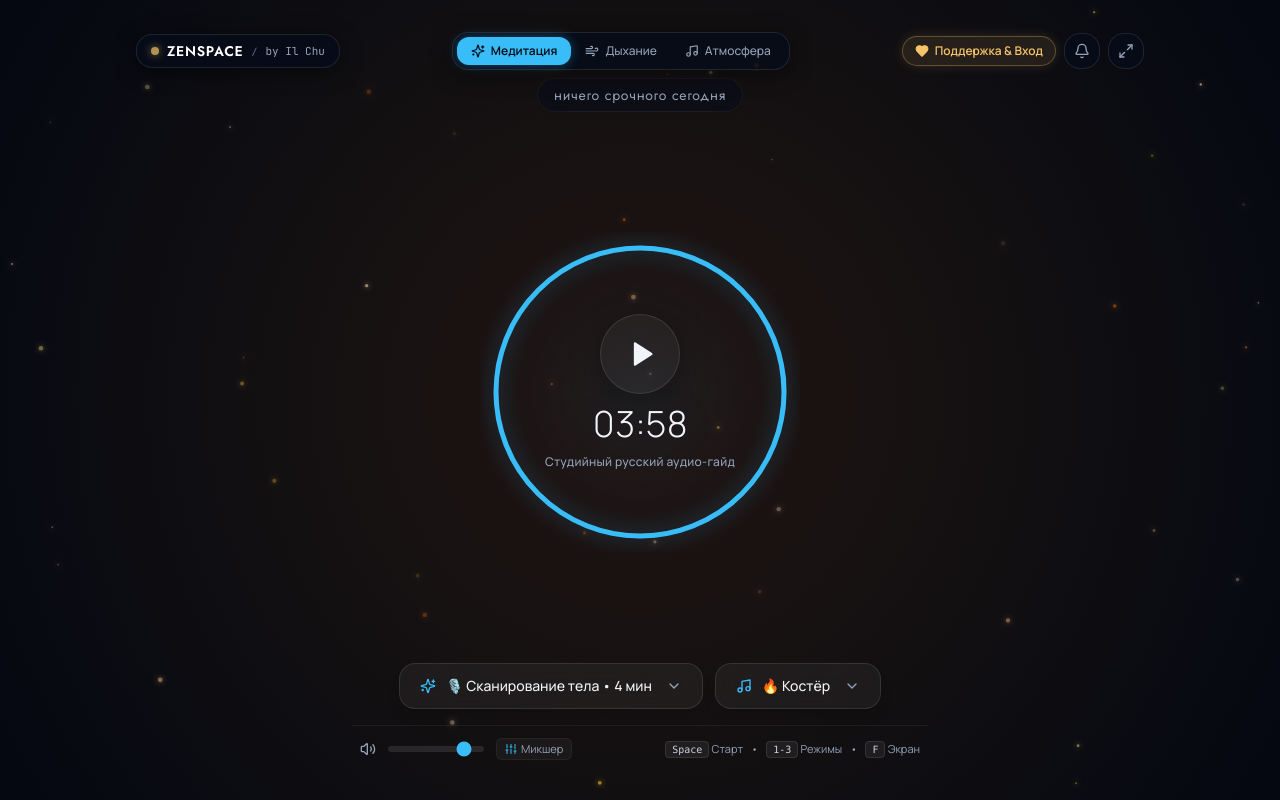
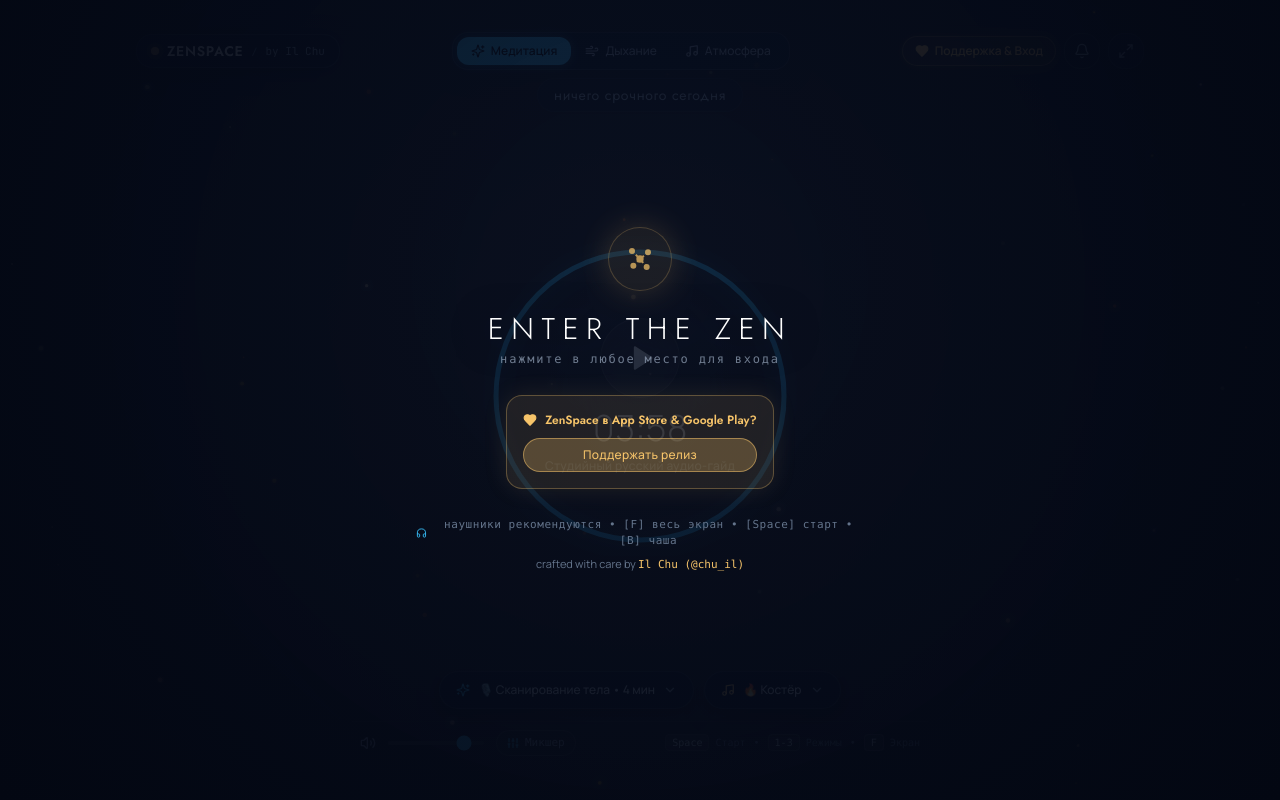
Before and after one commit to ilyachu/zenspace, a React (Vite) app: page / in a window 1280 px wide. Built offline with nearby package versions, Linux system fonts and the light colour scheme.

Commit message:
feat: add lofi-night-sky style IntroOverlay start screen and laconic button styling

```diff
--- a/src/App.tsx
+++ b/src/App.tsx
@@ -4,6 +4,7 @@
 import { CircularRing } from './components/CircularRing';
 import { FooterControls } from './components/FooterControls';
 import { AuthModal } from './components/AuthModal';
+import { IntroOverlay } from './components/IntroOverlay';
 import { audioEngine, GUIDED_TRACKS } from './services/audioEngine';
 
 const ZEN_QUOTES = [
@@ -438,14 +439,17 @@
 
   return (
     <div className="relative min-h-screen w-full flex flex-col items-center justify-between p-4 md:p-6 overflow-hidden bg-[#030712] text-[#e6edf8]">
-      {/* Theme-Adaptive Living Particle Background Canvas */}
+      {/* 1. Intro Screen Overlay in exact lofi-night-sky style */}
+      <IntroOverlay onEnter={() => {}} />
+
+      {/* 2. Theme-Adaptive Living Particle Background Canvas */}
       <ParticleCanvas
         theme={getAmbientTheme()}
         isRunning={isRunning}
         breathScale={breathHaloScale}
       />
 
-      {/* App Container */}
+      {/* 3. App Main HUD Container */}
       <div className={`relative z-10 w-full max-w-5xl h-full min-h-[92vh] flex flex-col items-center justify-between transition-opacity duration-1000 ${
         isZenDimmed ? 'opacity-15' : 'opacity-100'
       }`}>
@@ -504,7 +508,7 @@
         />
       </div>
 
-      {/* Auth & Monetization Modal */}
+      {/* 4. Auth & Monetization Modal */}
       <AuthModal
         isOpen={isAuthOpen}
         onClose={() => setIsAuthOpen(false)}
--- a/src/components/FooterControls.tsx
+++ b/src/components/FooterControls.tsx
@@ -6,27 +6,22 @@
 
 interface FooterControlsProps {
   mode: AppMode;
-  // Meditate Mode State
   meditateType: 'free' | string;
   onMeditateTypeChange: (type: 'free' | string) => void;
   meditateDuration: number;
   onMeditateDurationChange: (dur: number) => void;
   bgSound: string;
   onBgSoundChange: (soundId: string) => void;
-  // Breathe Mode State
   breathPattern: string;
   onBreathPatternChange: (pattern: string) => void;
-  // Ambient Mode State
   ambientSound: string;
   onAmbientSoundChange: (soundId: string) => void;
-  // Dual Volume Mixer
   masterVolume: number;
   onMasterVolumeChange: (vol: number) => void;
   voiceVolume: number;
   onVoiceVolumeChange: (vol: number) => void;
   ambientVolume: number;
   onAmbientVolumeChange: (vol: number) => void;
-  // Start Bell toggle
   playStartBell: boolean;
   onToggleStartBell: () => void;
 }
@@ -56,7 +51,6 @@
   const [isSoundModalOpen, setIsSoundModalOpen] = useState(false);
   const [isBreatheModalOpen, setIsBreatheModalOpen] = useState(false);
 
-  // Active Practice Label
   const getPracticeLabel = () => {
     if (meditateType === 'free') {
       return `⏱️ Свободный таймер • ${Math.round(meditateDuration / 60)} мин`;
@@ -65,14 +59,12 @@
     return track ? `🎙️ ${track.title} • ${Math.round(track.duration / 60)} мин` : 'Выбрать практику';
   };
 
-  // Active Sound Label
   const getSoundLabel = (soundId: string) => {
     if (soundId === 'none') return '🤫 Тишина';
     const s = SOUNDSCAPES.find(sc => sc.id === soundId);
     return s ? `${s.icon} ${s.name}` : 'Звук природы';
   };
 
-  // Active Breath Label
   const getBreathLabel = () => {
     if (breathPattern === 'ru-breathing') return '🎙️ Осознанное дыхание • 8 мин';
     if (breathPattern === 'ru-breathsoundbody') return '🎙️ Дыхание и тело • 10 мин';
@@ -83,28 +75,28 @@
 
   return (
     <>
-      <footer className="w-full flex flex-col items-center gap-4 z-20 max-w-xl">
-        {/* Главный блок элегантных кнопок-триггеров */}
-        <div className="flex items-center justify-center gap-3 w-full flex-wrap">
+      <footer className="w-full flex flex-col items-center gap-3 z-20 max-w-xl pb-1">
+        {/* Главный блок элегантных glass-pill кнопок в стиле lofi-night-sky */}
+        <div className="flex items-center justify-center gap-2.5 w-full flex-wrap">
           {/* 1. Режим: Медитация */}
           {mode === 'meditate' && (
             <>
               <button
                 onClick={() => setIsPracticeModalOpen(true)}
-                className="flex items-center gap-2.5 bg-white/[0.05] hover:bg-white/[0.1] border border-white/10 text-slate-100 text-xs md:text-sm font-medium px-5 py-3 rounded-2xl backdrop-blur-xl shadow-lg transition-all duration-200 hover:scale-[1.02] hover:border-sky-400/50"
+                className="flex items-center gap-2 bg-[#060c1a]/80 hover:bg-[#060c1a] border border-white/10 hover:border-[#f6c46a]/40 text-[#e6edf8] text-xs font-medium px-4 py-2.5 rounded-full backdrop-blur-xl shadow-[0_4px_20px_rgba(0,0,0,0.5)] transition-all duration-200 hover:scale-[1.02]"
               >
-                <Sparkles className="w-4 h-4 text-sky-400" />
-                <span>{getPracticeLabel()}</span>
-                <ChevronDown className="w-4 h-4 text-slate-400 ml-1" />
+                <Sparkles className="w-3.5 h-3.5 text-[#38bdf8]" />
+                <span className="font-['Manrope',sans-serif]">{getPracticeLabel()}</span>
+                <ChevronDown className="w-3.5 h-3.5 text-[#94a3b8]" />
               </button>
 
               <button
                 onClick={() => setIsSoundModalOpen(true)}
-                className="flex items-center gap-2.5 bg-white/[0.05] hover:bg-white/[0.1] border border-white/10 text-slate-100 text-xs md:text-sm font-medium px-5 py-3 rounded-2xl backdrop-blur-xl shadow-lg transition-all duration-200 hover:scale-[1.02] hover:border-sky-400/50"
+                className="flex items-center gap-2 bg-[#060c1a]/80 hover:bg-[#060c1a] border border-white/10 hover:border-[#f6c46a]/40 text-[#e6edf8] text-xs font-medium px-4 py-2.5 rounded-full backdrop-blur-xl shadow-[0_4px_20px_rgba(0,0,0,0.5)] transition-all duration-200 hover:scale-[1.02]"
               >
-                <Music className="w-4 h-4 text-sky-400" />
-                <span>{getSoundLabel(bgSound)}</span>
-                <ChevronDown className="w-4 h-4 text-slate-400 ml-1" />
+                <Music className="w-3.5 h-3.5 text-[#f6c46a]" />
+                <span className="font-['Manrope',sans-serif]">{getSoundLabel(bgSound)}</span>
+                <ChevronDown className="w-3.5 h-3.5 text-[#94a3b8]" />
               </button>
             </>
           )}
@@ -114,20 +106,20 @@
             <>
               <button
                 onClick={() => setIsBreatheModalOpen(true)}
-                className="flex items-center gap-2.5 bg-white/[0.05] hover:bg-white/[0.1] border border-white/10 text-slate-100 text-xs md:text-sm font-medium px-5 py-3 rounded-2xl backdrop-blur-xl shadow-lg transition-all duration-200 hover:scale-[1.02] hover:border-sky-400/50"
+                className="flex items-center gap-2 bg-[#060c1a]/80 hover:bg-[#060c1a] border border-white/10 hover:border-[#f6c46a]/40 text-[#e6edf8] text-xs font-medium px-4 py-2.5 rounded-full backdrop-blur-xl shadow-[0_4px_20px_rgba(0,0,0,0.5)] transition-all duration-200 hover:scale-[1.02]"
               >
-                <Wind className="w-4 h-4 text-sky-400" />
-                <span>{getBreathLabel()}</span>
-                <ChevronDown className="w-4 h-4 text-slate-400 ml-1" />
+                <Wind className="w-3.5 h-3.5 text-[#38bdf8]" />
+                <span className="font-['Manrope',sans-serif]">{getBreathLabel()}</span>
+                <ChevronDown className="w-3.5 h-3.5 text-[#94a3b8]" />
               </button>
 
               <button
                 onClick={() => setIsSoundModalOpen(true)}
-                className="flex items-center gap-2.5 bg-white/[0.05] hover:bg-white/[0.1] border border-white/10 text-slate-100 text-xs md:text-sm font-medium px-5 py-3 rounded-2xl backdrop-blur-xl shadow-lg transition-all duration-200 hover:scale-[1.02] hover:border-sky-400/50"
+                className="flex items-center gap-2 bg-[#060c1a]/80 hover:bg-[#060c1a] border border-white/10 hover:border-[#f6c46a]/40 text-[#e6edf8] text-xs font-medium px-4 py-2.5 rounded-full backdrop-blur-xl shadow-[0_4px_20px_rgba(0,0,0,0.5)] transition-all duration-200 hover:scale-[1.02]"
               >
-                <Music className="w-4 h-4 text-sky-400" />
-                <span>{getSoundLabel(bgSound)}</span>
-                <ChevronDown className="w-4 h-4 text-slate-400 ml-1" />
+                <Music className="w-3.5 h-3.5 text-[#f6c46a]" />
+                <span className="font-['Manrope',sans-serif]">{getSoundLabel(bgSound)}</span>
+                <ChevronDown className="w-3.5 h-3.5 text-[#94a3b8]" />
               </button>
             </>
           )}
@@ -136,27 +128,27 @@
           {mode === 'ambient' && (
             <button
               onClick={() => setIsSoundModalOpen(true)}
-              className="flex items-center gap-2.5 bg-white/[0.05] hover:bg-white/[0.1] border border-white/10 text-slate-100 text-xs md:text-sm font-medium px-6 py-3.5 rounded-2xl backdrop-blur-xl shadow-lg transition-all duration-200 hover:scale-[1.02] hover:border-sky-400/50"
+              className="flex items-center gap-2 bg-[#060c1a]/80 hover:bg-[#060c1a] border border-white/10 hover:border-[#f6c46a]/40 text-[#e6edf8] text-xs font-medium px-5 py-2.5 rounded-full backdrop-blur-xl shadow-[0_4px_20px_rgba(0,0,0,0.5)] transition-all duration-200 hover:scale-[1.02]"
             >
-              <Music className="w-4 h-4 text-sky-400" />
-              <span>Звуковой ландшафт: {getSoundLabel(ambientSound)}</span>
-              <ChevronDown className="w-4 h-4 text-slate-400 ml-1" />
+              <Music className="w-3.5 h-3.5 text-[#f6c46a]" />
+              <span className="font-['Manrope',sans-serif]">Звуковой ландшафт: {getSoundLabel(ambientSound)}</span>
+              <ChevronDown className="w-3.5 h-3.5 text-[#94a3b8]" />
             </button>
           )}
         </div>
 
         {/* Нижний бар: Громкость, кнопка микшера и горячие клавиши */}
-        <div className="w-full flex items-center justify-between text-xs text-slate-500 pt-3 border-t border-white/[0.06] px-2">
+        <div className="w-full flex items-center justify-between text-xs text-[#64748b] pt-2 border-t border-white/[0.06] px-2 font-mono">
           <div className="flex items-center gap-3">
             <button
               onClick={() => onMasterVolumeChange(masterVolume === 0 ? 0.85 : 0)}
-              className="hover:text-slate-300 transition-colors"
+              className="hover:text-white transition-colors"
               title="Вкл/Выкл общий звук (M)"
             >
               {masterVolume === 0 ? (
-                <VolumeX className="w-4 h-4 text-slate-500" />
+                <VolumeX className="w-4 h-4 text-[#64748b]" />
               ) : (
-                <Volume2 className="w-4 h-4 text-slate-400 hover:text-sky-400" />
+                <Volume2 className="w-4 h-4 text-[#94a3b8] hover:text-[#38bdf8]" />
               )}
             </button>
             <input
@@ -166,25 +158,25 @@
               step="0.05"
               value={masterVolume}
               onChange={(e) => onMasterVolumeChange(parseFloat(e.target.value))}
-              className="w-20 md:w-24 h-1.5 bg-white/10 rounded-lg appearance-none cursor-pointer accent-sky-400"
+              className="w-20 md:w-24 h-1 bg-white/10 rounded-lg appearance-none cursor-pointer accent-[#38bdf8]"
               title="Общая громкость"
             />
             <button
               onClick={() => setIsSoundModalOpen(true)}
-              className="text-[11px] text-slate-400 hover:text-sky-300 flex items-center gap-1 bg-white/[0.04] px-2 py-0.5 rounded-md border border-white/5 transition-colors"
+              className="text-[11px] text-[#94a3b8] hover:text-white flex items-center gap-1.5 bg-white/[0.04] hover:bg-white/[0.08] px-2.5 py-1 rounded-full border border-white/10 transition-colors"
               title="Открыть микшер громкости"
             >
-              <Sliders className="w-3 h-3 text-sky-400" />
+              <Sliders className="w-3 h-3 text-[#38bdf8]" />
               <span>Микшер</span>
             </button>
           </div>
 
-          <div className="hidden sm:flex items-center gap-2 text-[11px] text-slate-400">
-            <span><kbd className="px-1.5 py-0.5 rounded bg-white/[0.06] border border-white/10 font-mono text-[10px] text-slate-300">Space</kbd> Старт</span>
+          <div className="hidden sm:flex items-center gap-2 text-[10px] text-[#64748b]">
+            <span><kbd className="px-1.5 py-0.5 rounded bg-white/[0.06] border border-white/10 text-slate-300">Space</kbd> Старт</span>
             <span>•</span>
-            <span><kbd className="px-1.5 py-0.5 rounded bg-white/[0.06] border border-white/10 font-mono text-[10px] text-slate-300">1-3</kbd> Режимы</span>
+            <span><kbd className="px-1.5 py-0.5 rounded bg-white/[0.06] border border-white/10 text-slate-300">1-3</kbd> Режимы</span>
             <span>•</span>
-            <span><kbd className="px-1.5 py-0.5 rounded bg-white/[0.06] border border-white/10 font-mono text-[10px] text-slate-300">F</kbd> Экран</span>
+            <span><kbd className="px-1.5 py-0.5 rounded bg-white/[0.06] border border-white/10 text-slate-300">F</kbd> Экран</span>
           </div>
         </div>
       </footer>
--- /dev/null
+++ b/src/components/IntroOverlay.tsx
@@ -0,0 +1,119 @@
+import React, { useState, useEffect } from 'react';
+import { Heart, Headphones } from 'lucide-react';
+
+interface IntroOverlayProps {
+  onEnter: () => void;
+}
+
+export const IntroOverlay: React.FC<IntroOverlayProps> = ({ onEnter }) => {
+  const [isEntered, setIsEntered] = useState<boolean>(() => {
+    try {
+      return sessionStorage.getItem('zenspace_entered') === 'true';
+    } catch {
+      return false;
+    }
+  });
+  const [isFading, setIsFading] = useState<boolean>(false);
+
+  const handleEnter = () => {
+    if (isEntered || isFading) return;
+    setIsFading(true);
+    try {
+      sessionStorage.setItem('zenspace_entered', 'true');
+    } catch {}
+
+    setTimeout(() => {
+      setIsEntered(true);
+      onEnter();
+    }, 900);
+  };
+
+  useEffect(() => {
+    if (isEntered) return;
+    const handleKeyDown = (e: KeyboardEvent) => {
+      if (e.code === 'Space' || e.code === 'Enter') {
+        e.preventDefault();
+        handleEnter();
+      }
+    };
+    window.addEventListener('keydown', handleKeyDown);
+    return () => window.removeEventListener('keydown', handleKeyDown);
+  }, [isEntered, isFading]);
+
+  if (isEntered) return null;
+
+  return (
+    <div
+      onClick={handleEnter}
+      className={`fixed inset-0 z-50 flex flex-col items-center justify-center p-6 bg-radial from-[#081022]/85 via-[#040815]/95 to-[#030712] cursor-pointer select-none transition-all duration-1000 ease-[cubic-bezier(0.16,1,0.3,1)] ${
+        isFading ? 'opacity-0 scale-95 pointer-events-none' : 'opacity-100 scale-100'
+      }`}
+    >
+      <div className="flex flex-col items-center gap-5 text-center max-w-md">
+        {/* Constellation Icon with Golden Glow */}
+        <div className="relative w-16 h-16 rounded-full bg-[#f6c46a]/10 border border-[#f6c46a]/30 flex items-center justify-center text-[#f6c46a] shadow-[0_0_32px_rgba(246,196,106,0.25)] animate-pulse">
+          <svg className="w-8 h-8" viewBox="0 0 24 24" fill="none" stroke="currentColor" strokeWidth="1.5">
+            <circle cx="12" cy="12" r="2" fill="currentColor"></circle>
+            <circle cx="6" cy="6" r="1.5" fill="currentColor"></circle>
+            <circle cx="18" cy="7" r="1.5" fill="currentColor"></circle>
+            <circle cx="17" cy="18" r="1.5" fill="currentColor"></circle>
+            <circle cx="7" cy="17" r="1.5" fill="currentColor"></circle>
+            <line x1="6" y1="6" x2="12" y2="12" stroke="currentColor" strokeDasharray="2 2"></line>
+            <line x1="18" y1="7" x2="12" y2="12" stroke="currentColor" strokeDasharray="2 2"></line>
+            <line x1="17" y1="18" x2="12" y2="12" stroke="currentColor" strokeDasharray="2 2"></line>
+            <line x1="7" y1="17" x2="12" y2="12" stroke="currentColor" strokeDasharray="2 2"></line>
+          </svg>
+        </div>
+
+        {/* Title & Subtitle in lofi-night-sky style */}
+        <div className="space-y-1">
+          <h1 className="text-2xl md:text-3xl font-light tracking-[0.25em] uppercase text-white font-['Jost',sans-serif] drop-shadow-[0_2px_18px_rgba(3,7,18,0.7)]">
+            enter the zen
+          </h1>
+          <p className="text-xs font-mono tracking-[0.15em] text-[#94a3b8] animate-pulse">
+            нажмите в любое место для входа
+          </p>
+        </div>
+
+        {/* Monetization / Support Card */}
+        <div
+          onClick={(e) => e.stopPropagation()}
+          className="mt-2 p-4 rounded-2xl bg-[#f6c46a]/10 border border-[#f6c46a]/30 shadow-[0_0_24px_rgba(246,196,106,0.1)] flex flex-col items-center gap-2.5 max-w-xs transition-all duration-200 hover:border-[#f6c46a]/50"
+        >
+          <div className="flex items-center gap-2 text-xs font-semibold text-[#f6c46a] font-['Jost',sans-serif]">
+            <Heart className="w-3.5 h-3.5 fill-[#f6c46a]" />
+            <span>ZenSpace в App Store &amp; Google Play?</span>
+          </div>
+          <a
+            href="https://pay.cloudtips.ru/p/68f756af"
+            target="_blank"
+            rel="noopener noreferrer"
+            className="w-full flex items-center justify-center gap-1.5 py-2 px-4 rounded-full bg-[#f6c46a]/25 hover:bg-[#f6c46a] border border-[#f6c46a]/50 text-[#f6c46a] hover:text-[#030712] text-xs font-medium tracking-wide transition-all duration-200"
+          >
+            <span>Поддержать релиз</span>
+          </a>
+        </div>
+
+        {/* Hints and Author tag */}
+        <div className="space-y-1.5 pt-2">
+          <div className="flex items-center justify-center gap-1.5 text-[11px] text-[#64748b] tracking-wider font-mono">
+            <Headphones className="w-3 h-3 text-[#38bdf8]" />
+            <span>наушники рекомендуются • [F] весь экран • [Space] старт • [B] чаша</span>
+          </div>
+          <div className="text-[11px] text-[#64748b]">
+            <span>crafted with care by </span>
+            <a
+              href="https://t.me/chu_il"
+              target="_blank"
+              rel="noopener noreferrer"
+              onClick={(e) => e.stopPropagation()}
+              className="text-[#f6c46a] hover:underline font-mono"
+            >
+              Il Chu (@chu_il)
+            </a>
+          </div>
+        </div>
+      </div>
+    </div>
+  );
+};
```
